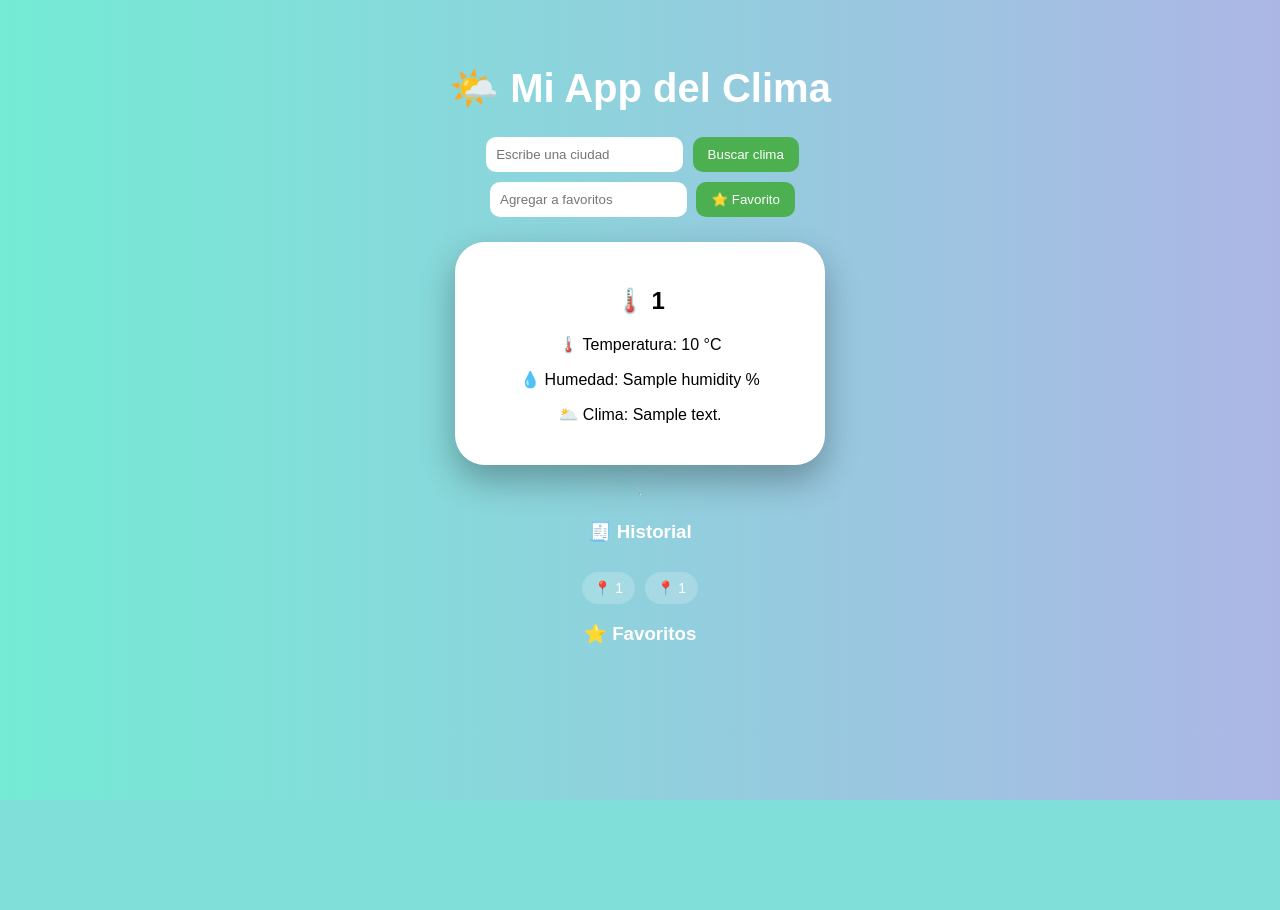
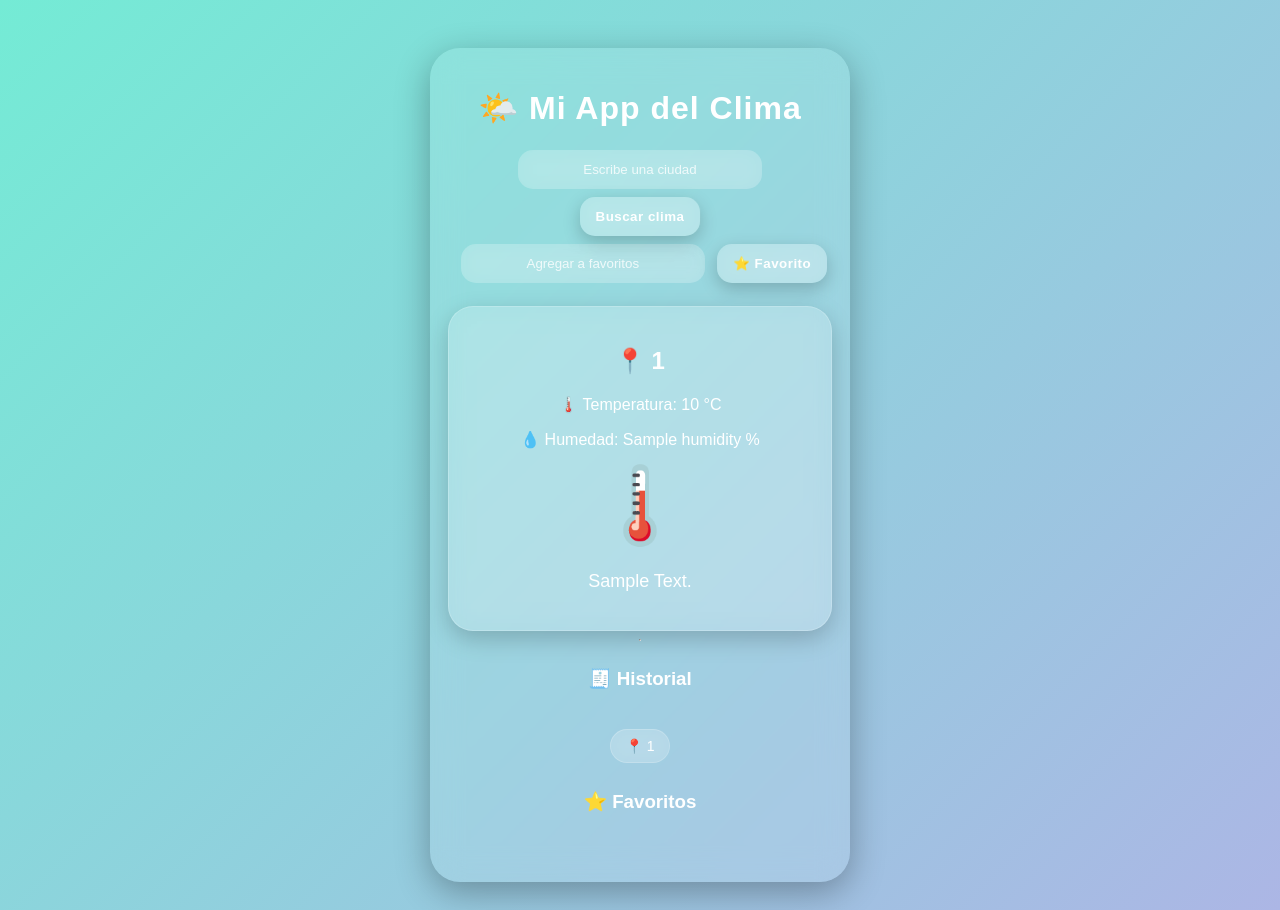
Before and after one commit to yaninagaleano414-sudo/app-clima-2026, a Flask app: page /buscar/1 in a window 1280 px wide. Before the commit the page ends 800 px from the top, so only its background shows below. Run offline with Flask 3, Linux system fonts and the light colour scheme; a database or web service that is not in the repository returns one stand-in record (values such as "Sample title"); data that the repository does not hold is empty.

Commit message:
deploy render

```diff
--- a/app.py
+++ b/app.py
@@ -17,7 +17,7 @@ def inicio():
 @app.route("/clima", methods=["POST"])
 def clima():
 
-    ciudad = request.form["ciudad"] # Obtenemos la ciudad que el usuario escribió en el formulario HTML
+    ciudad = request.form["ciudad"].strip() # Obtenemos la ciudad que el usuario escribió en el formulario HTML
 
     resultado = consultar_clima(ciudad) # Llamamos a la función que consulta el clima en la API
 
@@ -28,7 +28,7 @@ def clima():
 @app.route("/favorito", methods=["POST"])
 def favorito():
 
-    ciudad = request.form["ciudad"]
+    ciudad = request.form["ciudad"].strip()
 
     agregar_favorito(ciudad) # La agregamos a la lista de favoritos (en clima.py)
 
@@ -39,6 +39,8 @@ def favorito():
 @app.route("/buscar/<ciudad>")
 def buscar(ciudad):
 
+    ciudad = ciudad.strip()
+
     resultado = consultar_clima(ciudad)
 
     return render_template("index.html", resultado=resultado)
@@ -46,4 +48,4 @@ def buscar(ciudad):
 # EJECUTAR EL SERVIDOR WEB
 
 if __name__ == "__main__":
-    app.run(debug=True) # debug=True permite ver cambios sin reiniciar y muestra errores en pantalla
+    app.run(debug=True, host="0.0.0.0") # debug=True permite ver cambios sin reiniciar y muestra errores en pantalla
--- a/clima.py
+++ b/clima.py
@@ -8,7 +8,9 @@ favoritos = [] # Lista de favoritos
 
 def consultar_clima(ciudad): # Función que consulta el clima
 
-    historial.append(ciudad) # Agregamos la ciudad al historial
+    if ciudad not in historial:
+
+        historial.append(ciudad) # Agregamos la ciudad al historial
 
     api_key = "f29f1337d56a610d0fc5198e8ba14903" # Mi API key
 
@@ -24,25 +26,48 @@ def consultar_clima(ciudad): # Función que consulta el clima
         temperatura = datos["main"]["temp"]
         humedad = datos["main"]["humidity"]
         clima = datos["weather"][0]["description"]
-
         # ICONO SEGÚN CLIMA
         # FONDO SEGÚN EL CLIMA
 
-        if "lluv" in clima:
+        # 🌧️ LLUVIA
+        # con esto la app reconoce tormenta, nieve, niebla, nubes, sol
 
-            tipo_clima = "lluvia"  # para el fondo CSS
-            icono = "🌧️"  # para la tarjeta
+        if "lluv" in clima or "rain" in clima:
 
+            tipo_clima = "lluvia"
+            icono = "🌧️"
+
+        # ☁️ NUBLADO
         elif "nube" in clima or "cloud" in clima:
 
             tipo_clima = "nublado"
             icono = "☁️"
 
+        # ☀️ SOLEADO
         elif "despejado" in clima or "clear" in clima:
 
             tipo_clima = "soleado"
             icono = "☀️"
 
+        # ⛈️ TORMENTA
+        elif "torment" in clima or "storm" in clima:
+
+            tipo_clima = "lluvia"
+            icono = "⛈️"
+
+        # 🌫️ NIEBLA
+        elif "niebla" in clima or "mist" in clima or "fog" in clima:
+
+            tipo_clima = "nublado"
+            icono = "🌫️"
+
+        # ❄️ NIEVE
+        elif "snow" in clima or "nieve" in clima:
+
+            tipo_clima = "nublado"
+            icono = "❄️"
+
+        # 🌡️ DEFAULT
         else:
 
             tipo_clima = "normal"
@@ -64,7 +89,7 @@ def consultar_clima(ciudad): # Función que consulta el clima
     else: # Si falla la API entonces retorna:
 
         return {
-            "error": "No se pudo obtener el clima",
+            "error": "⚠️ No se encontró la ciudad o hubo un problema con la conexión",
             "historial": historial,
             "favoritos": favoritos
         }
--- a/requirements.txt
+++ b/requirements.txt
@@ -1,2 +1,3 @@
 flask
 requests
+gunicorn
--- a/static/style.css
+++ b/static/style.css
@@ -1,100 +1,148 @@
 /* ESTILO GENERAL DE LA PÁGINA */
+body {
+    font-family: Arial, sans-serif;
+    text-align: center;
+    color: white;
 
-body { /* Estilos del cuerpo de la página */ /* ESTE "BODY" SERÍA LA ESTRUCTURA GENERAL DE LA APP */
-    font-family: Arial, sans-serif; /* Tipo de letra */
+    /* 📱 estilo app móvil */
+    display: flex;
+    flex-direction: column;
+    align-items: center;
+    justify-content: flex-start;
 
-    background: linear-gradient(to right, #74ebd5, #ACB6E5); /* Fondo degradado de color (azul a celeste) */
+    min-height: 100vh;
+    padding: 20px;
 
-    text-align: center; /* Centra todo el contenido */
-
-    padding: 30px; /* Espacio alrededor de la página */
-
-    color: white; /* Color del texto por defecto */
-
-    /*CENTRAR COMO APP */
-
-    display: flex; /* activa “modo flexible”. Es una herramienta muy usada en CSS moderno */
-
-    flex-direction: column; /* esto pone las cosas una debajo de otra; sin eso " [ input ][ botón ][ card ] " estarían una al lado del otro */
-
-    align-items: center; /* esto centra horizontalmente */
+    /* 🌈 fondo base (luego cambia con clima) */
+    background: linear-gradient(to bottom right, #74ebd5, #ACB6E5);
+    transition: background 0.8s ease; /* animación mas suave del fondo */
+    overflow-x: hidden;
 }
 
 /* TÍTULO PRINCIPAL */
 
 h1 {
-    font-size: 40px; /* Tamaño grande del título */
+    font-size: 32px;
+    margin-bottom: 15px;
 
-    margin-bottom: 20px; /* Separación hacia abajo */
+    letter-spacing: 1px;
 }
 
 /* CAMPOS DE TEXTO */
 
 input {
-    padding: 10px; /* Espacio interno */
+    padding: 12px;
 
-    border-radius: 10px; /* Bordes redondeados */
+    border-radius: 15px;
+    border: none;
+    outline: none;
 
-    border: none; /* Sin borde visible */
+    margin: 8px;
 
-    margin: 5px; /* Espacio entre elementos */
+    width: 220px;
+
+    background: rgba(255,255,255,0.2);
+    color: white;
+
+    text-align: center;
+
+    backdrop-filter: blur(10px);
+
+    transition: 0.3s;
+}
+
+input::placeholder { /*sto hará que el texto “Escribe una ciudad” se vea más elegante */
+    color: rgba(255,255,255,0.8);
 }
 
 /* BOTONES */
 
 button {
-    padding: 10px 15px; /* Espacio interno */
+    padding: 12px 16px;
+    border-radius: 15px;
+    border: none;
 
-    border-radius: 10px; /* Bordes redondeados */
+    background: rgba(255,255,255,0.25);
+    color: white;
 
-    border: none; /* Sin borde */
+    cursor: pointer;
+    transition: 0.3s;
 
-    background: #4CAF50; /* Color de fondo verde */
+    backdrop-filter: blur(10px);
 
-    color: white; /* Texto blanco */
-
-    cursor: pointer; /* Cursor tipo "manito" al pasar */
+    /* ✨ mejoras */
+    box-shadow: 0 6px 18px rgba(0,0,0,0.2);
+    font-weight: bold;
+    letter-spacing: 0.5px;
 }
 
-button:hover { /* Cuando pasás el mouse por encima del botón */
-    background: #3e8e41; /* Verde más oscuro */
+button:hover {
+    transform: scale(1.05);
+    background: rgba(255,255,255,0.4);
+}
+
+button:active {
+    transform: scale(0.98);
 }
 
 /* TARJETA DEL CLIMA */
 
 .card {
-    background: white; /* Fondo blanco */
-    color: black; /* Texto negro */
-    padding: 25px; /* Espacio interno */
+    background: rgba(255,255,255,0.15);
+    color: white;
 
-    width: 320px; /* Ancho de la tarjeta */
-    margin: 20px auto; /* Separación arriba */
+    padding: 20px;
+    margin-top: 15px;
 
-    border-radius: 30px; /* Bordes redondeados */
+    width: 90%;
+    border-radius: 25px;
 
-    box-shadow: 0 15px 35px rgba(0,0,0,0.3); /* Sombra para efecto 3D */
+    backdrop-filter: blur(15px);
 
-    backdrop-filter: blur(10px); /* efecto app móvil */
+    box-shadow: 0 8px 25px rgba(0,0,0,0.2);
+
+    transition: 0.3s;
 
     text-align: center;
+
+    border: 1px solid rgba(255,255,255,0.2);
+}
+
+.app-container {
+    width: 100%;
+    max-width: 380px;
+
+    background: rgba(255, 255, 255, 0.10);
+    backdrop-filter: blur(15px);
+
+    border-radius: 30px;
+
+    padding: 20px;
+    margin-top: 20px;
+
+    box-shadow: 0 10px 35px rgba(0,0,0,0.3);
+
+    display: flex;
+    flex-direction: column;
+    align-items: center;
 }
 
 /* CLIMAS DINÁMICOS */
 
 body.lluvia {
-    background: linear-gradient(to right, #4e54c8, #8f94fb);
+    background: linear-gradient(135deg, #373B44, #4286f4);
 }
 
 body.nublado {
-    background: linear-gradient(to right, #bdc3c7, #2c3e50);
+    background: linear-gradient(135deg, #757F9A, #D7DDE8);
 }
 
 body.soleado {
-    background: linear-gradient(to right, #fceabb, #f8b500);
+    background: linear-gradient(135deg, #f7971e, #ffd200);
 }
 
 body.normal {
-    background: linear-gradient(to right, #74ebd5, #ACB6E5);
+    background: linear-gradient(135deg, #74ebd5, #ACB6E5);
 }
 
 /* ☀️ SOL GIRANDO */
@@ -105,7 +153,9 @@ body.normal {
     right: 20px; /* lo separa 20 pixeles del borde derecho */
     font-size: 70px; /* hace el emoi gigante */
     animation: girar 6s linear infinite; /* girar: nombre de la animación ; 6s: tarda 6 segundos ; linear: velocidad constante ; infinite: nunca termina */
-    filter: drop-shadow(0 0 10px yellow);
+    filter: drop-shadow(0 0 25px yellow);
+
+    z-index: 10;
 }
 
 @keyframes girar { /* acá se define "girar" */
@@ -129,8 +179,9 @@ body.normal {
 .drop { /* objeto dentro de la caja grande (que es rain en este caso) */
     position: absolute; /* permite mover cada gota individualmente */
     top: -50px; /* hace que la gota empiece arriba de l pantalla */
-    width: 2px; /* ancho finito de la gota */
-    height: 50px; /* largo de la gota */
+    width: 3px; /* ancho finito de la gota */
+    height: 60px; /* largo de la gota */
+    border-radius: 20px;
     background: rgba(255,255,255,0.6); /* rgba = red, green, blue, alpha; 255,255,255 = blanco ; 0.6 = transparencia */
     animation: caer 1s linear infinite; /* "caer": nombre de la animación ; "1s": dura 1 segundo ; "linear": velocidad constante ; "infinite": nunca termina */
     opacity: 0.6;
@@ -150,20 +201,59 @@ body.normal {
     justify-content: center;
     gap: 10px; /* separa los botones entre sí */
     margin-top: 10px;
+
+    /* mejora visual tipo app */
+    padding: 10px;
 }
 
-.historial-item { /* cada ciudad se vuelve un botón */
-    background: rgba(255, 255, 255, 0.2);
+.historial-item {
+    display: inline-block;
+
+    background: rgba(255, 255, 255, 0.15);
     color: white;
-    padding: 8px 12px;
+
+    padding: 8px 14px;
     border-radius: 20px;
+
     text-decoration: none;
     font-size: 14px;
+
     transition: 0.3s;
+
+    backdrop-filter: blur(8px);
+    border: 1px solid rgba(255,255,255,0.2);
 }
 
-.historial-item:hover { /* cuado se pasa el mouse, cambia de color y se agrande un poquito la ciudad */
-    background: white;
+.historial-item:hover {
+    background: rgba(255, 255, 255, 0.35);
     color: black;
-    transform: scale(1.05);
+
+    transform: scale(1.08);
 }
+
+.weather-icon {  /* hace que el ícono flote */
+    font-size: 75px;
+    margin: 10px 0;
+
+    animation: flotar 3s ease-in-out infinite;
+}
+
+.weather-text {
+    font-size: 18px;
+    text-transform: capitalize;
+}
+
+@keyframes flotar {
+
+    0% {
+        transform: translateY(0px);
+    }
+
+    50% {
+        transform: translateY(-8px);
+    }
+
+    100% {
+        transform: translateY(0px);
+    }
+}
--- a/templates/index.html
+++ b/templates/index.html
@@ -9,7 +9,9 @@
 
 </head>
 
-<body class="{{ resultado.tipo_clima if resultado else '' }}">
+<body class="{{ resultado.tipo_clima if resultado else 'normal' }}">
+
+<div class="app-container">
 
     <!-- ☀️ SOL GIRANDO -->
     {% if resultado and resultado.tipo_clima == "soleado" %} <!-- esto significa: "si el clima es soleado" --> <!-- o sea, básicamente es una condicional  -->
@@ -67,11 +69,14 @@
 
             <div class="card"> <!-- TARJETA DEL CLIMA -->
 
-                <h2>{{ resultado.icono }} {{ resultado.ciudad }}</h2> <!-- Sección de resultados del clima -->
+                <h2>📍 {{ resultado.ciudad }}</h2> <!-- Sección de resultados del clima -->
 
                 <p>🌡️ Temperatura: {{ resultado.temperatura }} °C</p> <!-- Temperatura -->
                 <p>💧 Humedad: {{ resultado.humedad }} %</p> <!-- Humedad -->
-                <p>🌥️ Clima: {{ resultado.clima }}</p> <!-- Descripción del clima -->
+                <div class="weather-icon">
+                    {{ resultado.icono }}
+                </div>
+                <p class="weather-text">{{ resultado.clima }}</p>
 
             </div>
 
@@ -97,18 +102,22 @@
 
         <!-- FAVORITOS -->
 
-        <h3>⭐ Favoritos</h3>
-        <ul>
+    <h3>⭐ Favoritos</h3>
 
-            {% for ciudad in resultado.favoritos %} <!-- Recorre la lista de favoritos -->
+ <div class="historial">
 
-                <li>{{ ciudad }}</li>
+    {% for ciudad in resultado.favoritos %}
 
-            {% endfor %}
+        <div class="historial-item">
+            ⭐ {{ ciudad }}
+        </div>
 
-        </ul>
+    {% endfor %}
+
+</div>
 
     {% endif %}
+</div>
 
 </body>
 
```
